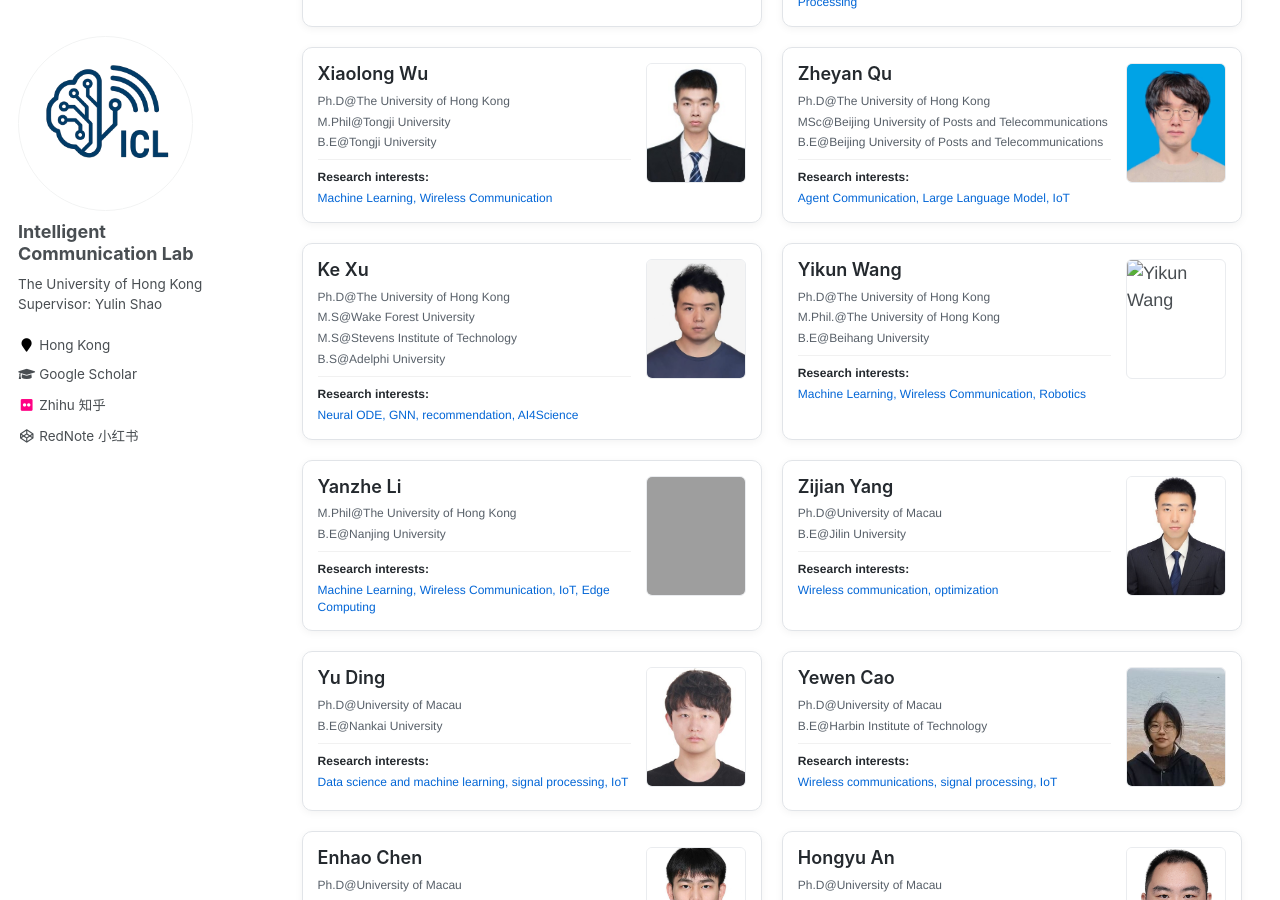
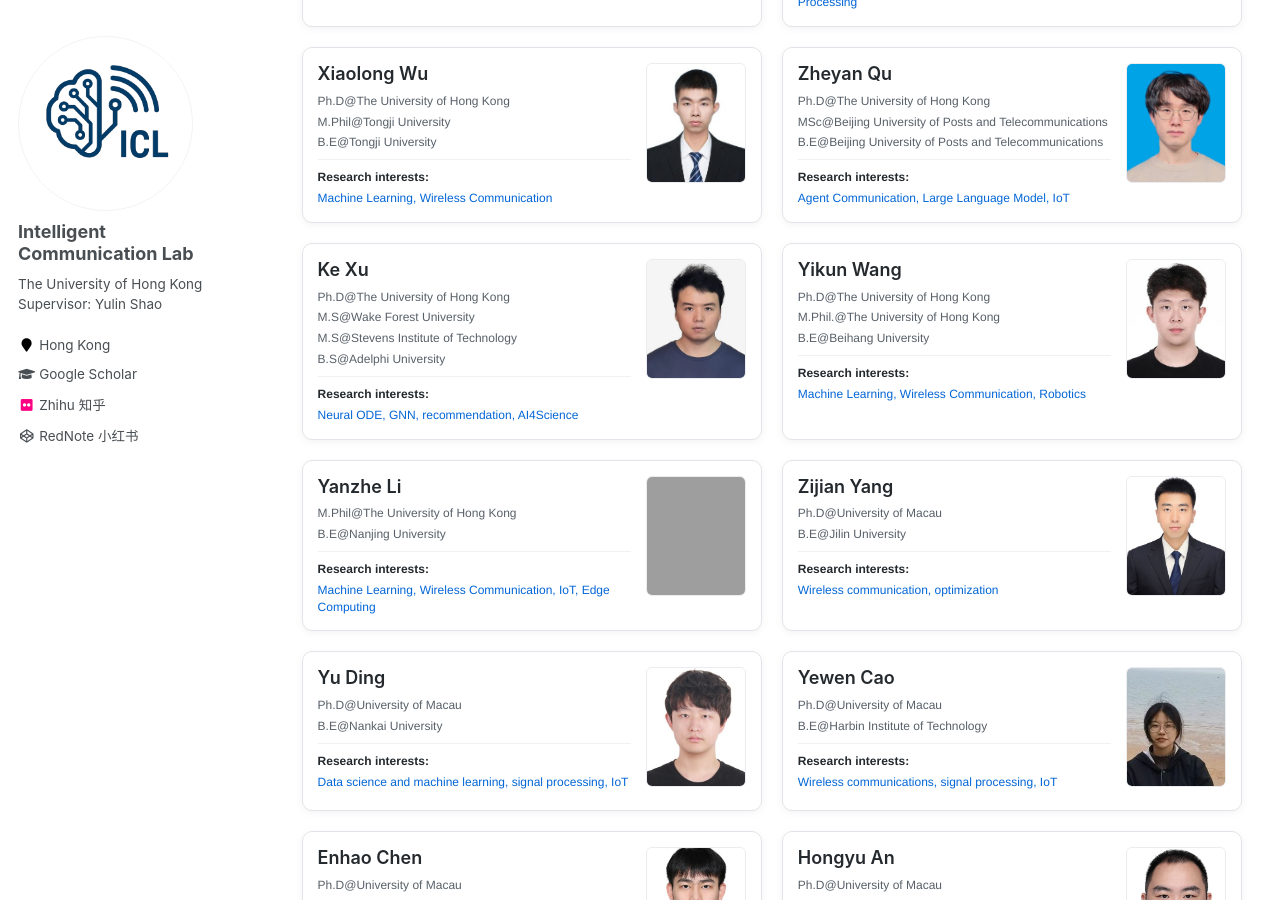
Before and after one commit to hku-icl/hku-icl.github.io, a Jekyll site: the page built from _pages/ppl.md, in a window 1280 px wide and 900 px high, scrolled down 956 px. Built offline with Jekyll 4.4.1, drawn with Linux system fonts in a browser that asks for light colours; grey boxes are pictures that could not be loaded.

Commit message:
Update ppl.md

```diff
--- a/_pages/ppl.md
+++ b/_pages/ppl.md
@@ -334,7 +334,7 @@ author_profile: true
         </div>
       </div>
       <div class="member-photo">
-        <img src="/images/2027Yikun.jpg" alt="Yikun Wang">
+        <img src="/images/ppl/2027Yikun.jpg" alt="Yikun Wang">
       </div>
     </div>
 
@@ -535,7 +535,7 @@ author_profile: true
         </div>
       </div>
       <div class="member-photo">
-        <img src="/images/2026Songling.jpg" alt="Songling Gao">
+        <img src="/images/ppl/2026Songling.jpg" alt="Songling Gao">
       </div>
     </div>
 
```
